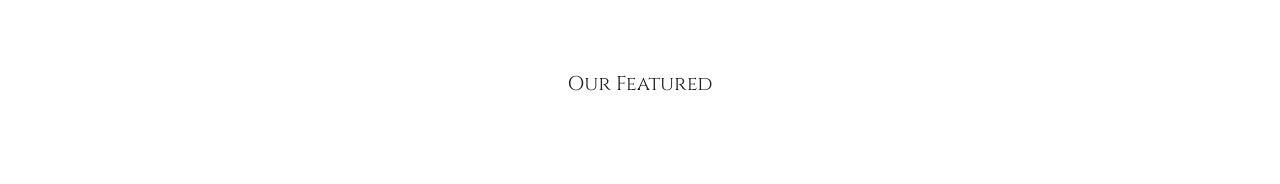
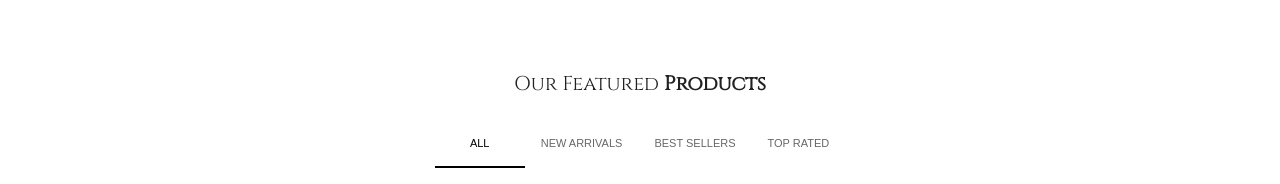
Before and after one commit to juniiie/Clothing-Society, a React (Vite) app in the folder ecommerce-app/: page / in a window 1280 px wide. Shown: the part 768-952 px from the top of the page. Built offline with nearby package versions, Linux system fonts and the light colour scheme; no server answers; a web font is replaced by a local one.

Commit message:
Fixed Feature Heading

```diff
--- a/ecommerce-app/src/components/Item.jsx
+++ b/ecommerce-app/src/components/Item.jsx
@@ -43,7 +43,7 @@ export const Item = ({ item, width }) => {
           style={{ cursor: "pointer" }}
         />
         <Box
-          display={isHovered ? "blocked" : "none"}
+          display={isHovered ? "block" : "none"}
           position="absolute"
           bottom="10%"
           left="0"
--- a/ecommerce-app/src/scenes/home/ShoppingList.jsx
+++ b/ecommerce-app/src/scenes/home/ShoppingList.jsx
@@ -45,8 +45,7 @@ export const ShoppingList = () => {
   return (
     <Box width="80%" margin="80px auto">
       <Typography variant="h3" textAlign="center">
-        {" "}
-        Our Featured
+        Our Featured <b>Products</b>
       </Typography>
       <Tabs
         textColor="primary"
@@ -62,10 +61,10 @@ export const ShoppingList = () => {
           },
         }}
       >
-        <Tabs label="ALL" value="all"></Tabs>
-        <Tabs label="NEW ARRIVALS" value="newArrivals"></Tabs>
-        <Tabs label="BEST SELLERS" value="bestSellers"></Tabs>
-        <Tabs label="TOP RATED" value="topRated"></Tabs>
+        <Tab label="ALL" value="all" />
+        <Tab label="NEW ARRIVALS" value="newArrivals" />
+        <Tab label="BEST SELLERS" value="bestSellers" />
+        <Tab label="TOP RATED" value="topRated" />
       </Tabs>
       <Box
         margin="0 auto"
```
